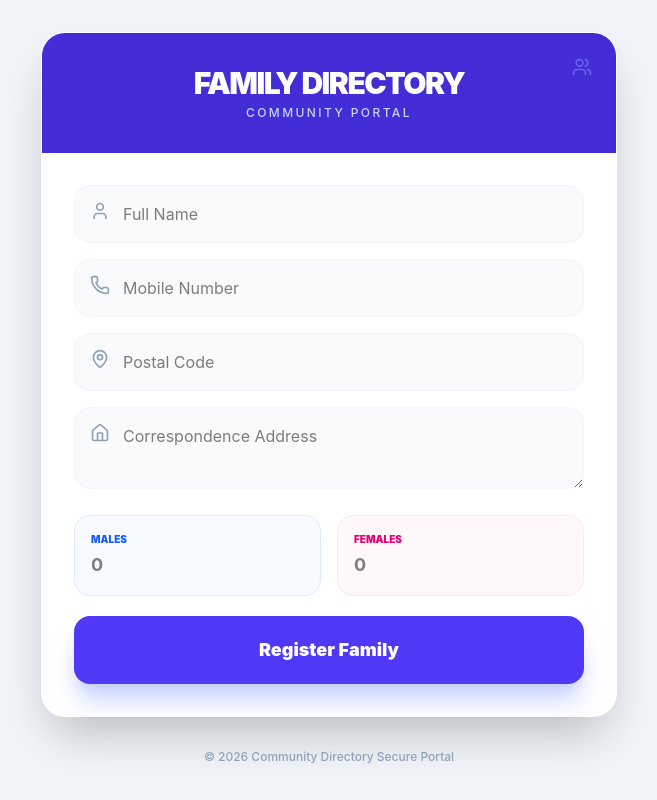
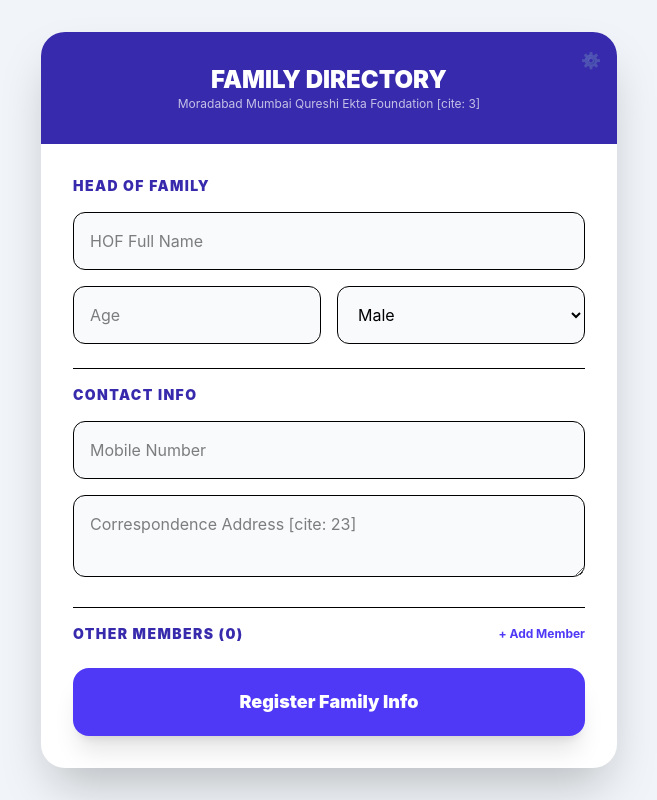
Before and after one commit to SoyalNdaf/family-directory, a React (Vite) app: page / in a window 1280 px wide. Shown: the whole page, without its empty margins (311-968 px from the left). Built offline with nearby package versions, Linux system fonts and the light colour scheme.

Commit message:
Fix database types and update UI

```diff
--- a/src/App.jsx
+++ b/src/App.jsx
@@ -1,6 +1,6 @@
 import React, { useState, useEffect } from 'react';
 import { createClient } from '@supabase/supabase-js';
-import { User, Phone, MapPin, Home, CheckCircle, AlertCircle, LayoutDashboard, LogOut, Search, Users } from 'lucide-react';
+import { User, Phone, MapPin, Home, CheckCircle, AlertCircle, LayoutDashboard, LogOut, Search, Users, Trash2, CalendarDays, Smile } from 'lucide-react';
 
 const supabase = createClient(
   import.meta.env.VITE_SUPABASE_URL,
@@ -8,36 +8,65 @@ const supabase = createClient(
 );
 
 export default function App() {
-  const [view, setView] = useState('form'); // 'form', 'login', or 'admin'
+  const [view, setView] = useState('form');
   const [loading, setLoading] = useState(false);
   const [submitted, setSubmitted] = useState(false);
   const [error, setError] = useState('');
   const [adminData, setAdminData] = useState([]);
   const [searchQuery, setSearchQuery] = useState('');
+  const [selectedFamily, setSelectedFamily] = useState(null);
 
-  const [formData, setFormData] = useState({
-    full_name: '', mobile_number: '', postal_code: '', address: '',
-    male_count: 0, female_count: 0, unmarried_male_count: 0, unmarried_female_count: 0
-  });
+  const [familyData, setFamilyData] = useState({ mobile_number: '', postal_code: '', address: '' });
+  const [members, setMembers] = useState([{ name: '', age: '', gender: 'Male' }]);
+  const [loginCreds, setLoginCreds] = useState({ user: '', pass: '' });
 
-  const [loginCreds, setLoginCreds] = useState({ user: '', pass: '' });
+  const addMemberRow = () => setMembers([...members, { name: '', age: '', gender: 'Male' }]);
+  const updateMember = (index, field, value) => {
+    const updated = [...members];
+    updated[index][field] = value;
+    setMembers(updated);
+  };
 
   const handleSubmit = async (e) => {
     e.preventDefault();
     setLoading(true);
     setError('');
-    const { error: insertError } = await supabase.from('community_members').insert([formData]);
-    if (insertError) {
-      setError(insertError.message.includes('unique') ? 'Mobile number already registered!' : insertError.message);
-    } else {
+
+    try {
+      // Step 1: Insert Family
+      const { data: family, error: fErr } = await supabase
+        .from('families')
+        .insert([{
+          ...familyData,
+          hof_name: members[0].name
+        }])
+        .select()
+        .single();
+
+      if (fErr) throw fErr;
+
+      // Step 2: Insert Members
+      const membersToInsert = members.map(m => ({
+        family_id: family.id,
+        member_name: m.name,
+        age: parseInt(m.age),
+        gender: m.gender
+      }));
+
+      const { error: mErr } = await supabase.from('family_members').insert(membersToInsert);
+      if (mErr) throw mErr;
+
       setSubmitted(true);
+    } catch (err) {
+      setError(err.message.includes('unique') ? 'Mobile Number already registered!' : err.message);
+    } finally {
+      setLoading(false);
     }
-    setLoading(false);
   };
 
   const handleLogin = (e) => {
     e.preventDefault();
-    if (loginCreds.user === 'admin' && loginCreds.pass === 'admin123') {
+    if (loginCreds.user === 'admin' && loginCreds.pass === 'admin2026') {
       fetchAdminData();
       setView('admin');
     } else {
@@ -47,137 +76,121 @@ export default function App() {
 
   const fetchAdminData = async () => {
     setLoading(true);
-    const { data, error } = await supabase.from('community_members').select('*').order('created_at', { ascending: false });
+    const { data, error } = await supabase.from('families').select('*, family_members(*)').order('created_at', { ascending: false });
     if (!error) setAdminData(data);
     setLoading(false);
   };
 
-  const filteredData = adminData.filter(item =>
-    item.full_name.toLowerCase().includes(searchQuery.toLowerCase()) ||
-    item.mobile_number.includes(searchQuery)
-  );
-
   if (view === 'admin') {
     return (
-      <div className="min-h-screen bg-slate-100 p-4 font-sans text-slate-800">
-        <div className="max-w-6xl mx-auto">
-          <div className="flex justify-between items-center mb-6 bg-white p-4 rounded-xl shadow-sm">
-            <h1 className="text-xl font-bold flex items-center gap-2 text-indigo-700"><LayoutDashboard /> Admin Portal</h1>
-            <button onClick={() => setView('form')} className="flex items-center gap-2 text-red-600 font-bold bg-red-50 px-4 py-2 rounded-lg hover:bg-red-100 transition"><LogOut size={18} /> Exit Admin</button>
+      <div className="min-h-screen bg-slate-50 p-6 font-sans">
+        <header className="flex justify-between items-center bg-indigo-900 p-5 rounded-2xl text-white mb-6">
+          <h1 className="text-xl font-black uppercase">Admin Dashboard</h1>
+          <button onClick={() => setView('form')} className="bg-white/10 px-4 py-2 rounded-lg font-bold">Exit</button>
+        </header>
+        <div className="bg-white rounded-2xl shadow-sm overflow-hidden border border-slate-200">
+           <div className="p-4 border-b">
+              <input className="w-full p-3 bg-slate-100 rounded-xl outline-none" placeholder="Search members..." onChange={e => setSearchQuery(e.target.value)} />
            </div>
-
-          <div className="grid grid-cols-2 md:grid-cols-4 gap-4 mb-6">
-            <div className="bg-white p-6 rounded-xl shadow-sm border-b-4 border-indigo-500">
-              <p className="text-xs text-slate-500 font-bold uppercase tracking-wider">Total Families</p>
-              <p className="text-3xl font-black">{adminData.length}</p>
-            </div>
-            <div className="bg-white p-6 rounded-xl shadow-sm border-b-4 border-green-500">
-              <p className="text-xs text-slate-500 font-bold uppercase tracking-wider">Total Members</p>
-              <p className="text-3xl font-black">
-                {adminData.reduce((acc, curr) => acc + (curr.male_count || 0) + (curr.female_count || 0), 0)}
-              </p>
-            </div>
-          </div>
-
-          <div className="bg-white rounded-2xl shadow-sm overflow-hidden border border-slate-200">
-            <div className="p-4 border-b bg-white sticky top-0 z-10">
-              <div className="relative">
-                <Search className="absolute left-3 top-3.5 text-slate-400" size={20} />
-                <input
-                  className="w-full pl-11 p-3 bg-slate-50 border border-slate-200 rounded-xl focus:ring-2 focus:ring-indigo-500 outline-none transition"
-                  placeholder="Search by name or mobile..."
-                  onChange={(e) => setSearchQuery(e.target.value)}
-                />
-              </div>
-            </div>
-            <div className="overflow-x-auto">
            <table className="w-full text-left">
-                <thead className="bg-slate-50 text-slate-600 border-b">
-                  <tr>
-                    <th className="p-4 text-xs font-black uppercase tracking-widest">Name</th>
-                    <th className="p-4 text-xs font-black uppercase tracking-widest">Mobile</th>
-                    <th className="p-4 text-xs font-black uppercase tracking-widest text-center">Family Size</th>
-                    <th className="p-4 text-xs font-black uppercase tracking-widest">Address</th>
-                  </tr>
+              <thead className="bg-slate-50 border-b text-xs font-bold uppercase text-slate-500">
+                <tr><th className="p-4">HOF Name</th><th className="p-4">Mobile</th><th className="p-4">Members</th></tr>
               </thead>
               <tbody>
-                  {filteredData.map(member => (
-                    <tr key={member.id} className="border-b hover:bg-indigo-50/30 transition last:border-0">
-                      <td className="p-4 font-semibold text-slate-800">{member.full_name}</td>
-                      <td className="p-4 text-slate-600 font-mono tracking-tighter">{member.mobile_number}</td>
-                      <td className="p-4 text-center">
-                        <span className="bg-blue-100 text-blue-700 px-2 py-1 rounded text-xs font-bold">{member.male_count}M</span>
-                        <span className="mx-1 text-slate-300">|</span>
-                        <span className="bg-pink-100 text-pink-700 px-2 py-1 rounded text-xs font-bold">{member.female_count}F</span>
-                      </td>
-                      <td className="p-4 text-xs text-slate-500 max-w-xs break-words">{member.address}</td>
+                {adminData.filter(f => f.hof_name?.toLowerCase().includes(searchQuery.toLowerCase())).map(f => (
+                  <tr key={f.id} className="border-b hover:bg-slate-50 cursor-pointer" onClick={() => setSelectedFamily(f)}>
+                    <td className="p-4 font-bold">{f.hof_name}</td>
+                    <td className="p-4">{f.mobile_number}</td>
+                    <td className="p-4">{f.family_members?.length || 0}</td>
                   </tr>
                 ))}
               </tbody>
            </table>
         </div>
+        {selectedFamily && (
+          <div className="fixed inset-0 bg-black/50 flex items-center justify-center p-4" onClick={() => setSelectedFamily(null)}>
+            <div className="bg-white p-8 rounded-3xl max-w-lg w-full" onClick={e => e.stopPropagation()}>
+              <h2 className="text-2xl font-black mb-4">{selectedFamily.hof_name}'s Family</h2>
+              {selectedFamily.family_members.map(m => (
+                <div key={m.id} className="border-b py-2 flex justify-between">
+                  <span>{m.member_name} ({m.gender})</span>
+                  <span className="font-bold">{m.age} Years</span>
+                </div>
+              ))}
+              <button onClick={() => setSelectedFamily(null)} className="mt-6 w-full bg-slate-100 py-3 rounded-xl font-bold">Close</button>
             </div>
           </div>
+        )}
       </div>
     );
   }
 
   return (
-    <div className="min-h-screen bg-slate-100 py-8 px-4 font-sans antialiased">
-      <div className="max-w-xl mx-auto bg-white rounded-3xl shadow-2xl overflow-hidden border border-white/20">
-        <div className="bg-indigo-700 p-8 text-white text-center relative shadow-inner">
-          <h1 className="text-3xl font-black tracking-tighter uppercase mb-1">Family Directory</h1>
-          <p className="text-indigo-200 text-xs font-medium uppercase tracking-[0.2em]">Community Portal</p>
-          <button
-            onClick={() => setView('login')}
-            className="absolute top-4 right-4 p-2 text-indigo-300 hover:text-white transition-all opacity-40 hover:opacity-100"
-          >
-            <Users size={20} />
-          </button>
-        </div>
+    <div className="min-h-screen bg-slate-100 py-8 px-4 font-sans">
+      <div className="max-w-xl mx-auto bg-white rounded-3xl shadow-2xl overflow-hidden">
+        <header className="bg-indigo-800 p-8 text-white text-center relative">
+          <h1 className="text-2xl font-black uppercase">Family Directory</h1>
+          <p className="text-xs opacity-70">Moradabad Mumbai Qureshi Ekta Foundation [cite: 3]</p>
+          <button onClick={() => setView('login')} className="absolute top-4 right-4 opacity-30 hover:opacity-100">⚙️</button>
+        </header>
 
         {submitted ? (
-          <div className="p-16 text-center animate-in fade-in zoom-in duration-300">
-            <div className="w-20 h-20 bg-green-100 rounded-full flex items-center justify-center mx-auto mb-6">
-              <CheckCircle className="w-10 h-10 text-green-600" />
-            </div>
-            <h2 className="text-2xl font-black text-slate-800">Registration Complete</h2>
-            <p className="text-slate-500 mt-3 leading-relaxed">Thank you, {formData.full_name}. Your family information has been securely stored.</p>
-            <button onClick={() => window.location.reload()} className="mt-10 w-full bg-slate-100 py-4 rounded-2xl text-slate-800 font-bold hover:bg-slate-200 transition">Add Another Entry</button>
+          <div className="p-16 text-center">
+            <CheckCircle className="w-16 h-16 text-green-500 mx-auto mb-4" />
+            <h2 className="text-2xl font-black">Success!</h2>
+            <button onClick={() => window.location.reload()} className="mt-8 w-full bg-slate-900 text-white py-4 rounded-xl font-bold">Add Another Family</button>
           </div>
         ) : view === 'login' ? (
-          <form onSubmit={handleLogin} className="p-10 space-y-5">
-            <div className="text-center mb-6">
-              <h2 className="font-black text-2xl text-slate-800">Admin Login</h2>
-              <p className="text-slate-400 text-sm">Enter credentials to view directory</p>
-            </div>
-            <input required className="w-full p-4 bg-slate-50 border border-slate-200 rounded-2xl outline-none focus:ring-2 focus:ring-indigo-500 transition" placeholder="Username" onChange={e => setLoginCreds({...loginCreds, user: e.target.value})} />
-            <input required type="password" className="w-full p-4 bg-slate-50 border border-slate-200 rounded-2xl outline-none focus:ring-2 focus:ring-indigo-500 transition" placeholder="Password" onChange={e => setLoginCreds({...loginCreds, pass: e.target.value})} />
-            <button className="w-full bg-slate-900 text-white p-4 rounded-2xl font-black hover:bg-black transition shadow-xl">Access Dashboard</button>
-            <button type="button" onClick={() => setView('form')} className="w-full text-slate-400 text-sm font-bold">Cancel</button>
+          <form onSubmit={handleLogin} className="p-8 space-y-4">
+            <h2 className="text-xl font-black">Admin Access</h2>
+            <input className="w-full p-4 border rounded-xl" placeholder="Username" onChange={e => setLoginCreds({...loginCreds, user: e.target.value})} />
+            <input type="password" className="w-full p-4 border rounded-xl" placeholder="Password" onChange={e => setLoginCreds({...loginCreds, pass: e.target.value})} />
+            <button className="w-full bg-indigo-600 text-white py-4 rounded-xl font-black">Login</button>
+            <button type="button" onClick={() => setView('form')} className="w-full text-slate-400 text-sm mt-2">Back to Registration</button>
           </form>
         ) : (
-          <form onSubmit={handleSubmit} className="p-8 space-y-5">
-            {error && <div className="p-4 bg-red-50 text-red-700 rounded-2xl text-sm font-bold flex items-center gap-2"><AlertCircle size={18}/> {error}</div>}
-            <div className="space-y-4">
-              <div className="relative group"><User className="absolute left-4 top-4 text-slate-400 group-focus-within:text-indigo-500 transition" size={20} /><input required placeholder="Full Name" className="w-full pl-12 p-4 bg-slate-50 border border-slate-100 rounded-2xl focus:bg-white focus:ring-2 focus:ring-indigo-500 transition outline-none" onChange={e => setFormData({...formData, full_name: e.target.value})} /></div>
-              <div className="relative group"><Phone className="absolute left-4 top-4 text-slate-400 group-focus-within:text-indigo-500 transition" size={20} /><input required type="tel" placeholder="Mobile Number" className="w-full pl-12 p-4 bg-slate-50 border border-slate-100 rounded-2xl focus:bg-white focus:ring-2 focus:ring-indigo-500 transition outline-none" onChange={e => setFormData({...formData, mobile_number: e.target.value})} /></div>
-              <div className="relative group"><MapPin className="absolute left-4 top-4 text-slate-400 group-focus-within:text-indigo-500 transition" size={20} /><input required placeholder="Postal Code" className="w-full pl-12 p-4 bg-slate-50 border border-slate-100 rounded-2xl focus:bg-white focus:ring-2 focus:ring-indigo-500 transition outline-none" onChange={e => setFormData({...formData, postal_code: e.target.value})} /></div>
-              <div className="relative group"><Home className="absolute left-4 top-4 text-slate-400 group-focus-within:text-indigo-500 transition" size={20} /><textarea required placeholder="Correspondence Address" className="w-full pl-12 p-4 bg-slate-50 border border-slate-100 rounded-2xl focus:bg-white focus:ring-2 focus:ring-indigo-500 transition outline-none" rows="2" onChange={e => setFormData({...formData, address: e.target.value})} /></div>
+          <form onSubmit={handleSubmit} className="p-8 space-y-6">
+            {error && <div className="p-4 bg-red-50 text-red-700 rounded-xl text-sm font-bold">{error}</div>}
+
+            <section className="space-y-4">
+              <h3 className="font-black text-indigo-800 text-sm uppercase tracking-widest">Head of Family</h3>
+              <input required placeholder="HOF Full Name" className="w-full p-4 bg-slate-50 border rounded-xl outline-none focus:ring-2 focus:ring-indigo-500" onChange={e => updateMember(0, 'name', e.target.value)} />
+              <div className="grid grid-cols-2 gap-4">
+                <input required type="number" placeholder="Age" className="w-full p-4 bg-slate-50 border rounded-xl outline-none" onChange={e => updateMember(0, 'age', e.target.value)} />
+                <select className="w-full p-4 bg-slate-50 border rounded-xl outline-none" onChange={e => updateMember(0, 'gender', e.target.value)}>
+                  <option>Male</option><option>Female</option>
+                </select>
               </div>
+            </section>
 
-            <div className="grid grid-cols-2 gap-4">
-              <div className="bg-blue-50/50 p-4 rounded-2xl border border-blue-100"><label className="text-[10px] uppercase font-black text-blue-600 block mb-1">Males</label><input type="number" min="0" placeholder="0" className="w-full bg-transparent font-bold text-lg outline-none" onChange={e => setFormData({...formData, male_count: parseInt(e.target.value)||0})} /></div>
-              <div className="bg-pink-50/50 p-4 rounded-2xl border border-pink-100"><label className="text-[10px] uppercase font-black text-pink-600 block mb-1">Females</label><input type="number" min="0" placeholder="0" className="w-full bg-transparent font-bold text-lg outline-none" onChange={e => setFormData({...formData, female_count: parseInt(e.target.value)||0})} /></div>
+            <section className="space-y-4 pt-4 border-t">
+              <h3 className="font-black text-indigo-800 text-sm uppercase tracking-widest">Contact Info</h3>
+              <input required type="tel" placeholder="Mobile Number" className="w-full p-4 bg-slate-50 border rounded-xl outline-none" onChange={e => setFamilyData({...familyData, mobile_number: e.target.value})} />
+              <textarea required placeholder="Correspondence Address [cite: 23]" className="w-full p-4 bg-slate-50 border rounded-xl outline-none" rows="2" onChange={e => setFamilyData({...familyData, address: e.target.value})} />
+            </section>
+
+            <section className="space-y-4 pt-4 border-t">
+              <div className="flex justify-between items-center">
+                <h3 className="font-black text-indigo-800 text-sm uppercase tracking-widest">Other Members ({members.length - 1})</h3>
+                <button type="button" onClick={addMemberRow} className="text-indigo-600 font-bold text-xs">+ Add Member</button>
               </div>
+              {members.slice(1).map((m, i) => (
+                <div key={i} className="p-4 bg-slate-50 rounded-xl grid grid-cols-3 gap-2">
+                  <input required placeholder="Name" className="p-2 border rounded bg-white text-sm" onChange={e => updateMember(i + 1, 'name', e.target.value)} />
+                  <input required type="number" placeholder="Age" className="p-2 border rounded bg-white text-sm" onChange={e => updateMember(i + 1, 'age', e.target.value)} />
+                  <select className="p-2 border rounded bg-white text-sm" onChange={e => updateMember(i + 1, 'gender', e.target.value)}>
+                    <option>Male</option><option>Female</option>
+                  </select>
+                </div>
+              ))}
+            </section>
 
-            <button disabled={loading} className="w-full bg-indigo-600 text-white p-5 rounded-2xl font-black text-lg shadow-xl shadow-indigo-200 hover:bg-indigo-700 active:scale-95 transition-all">
-              {loading ? 'Processing...' : 'Register Family'}
+            <button disabled={loading} className="w-full bg-indigo-600 text-white p-5 rounded-2xl font-black text-lg shadow-xl hover:bg-indigo-700 transition-all">
+              {loading ? 'Processing...' : 'Register Family Info'}
             </button>
           </form>
         )}
       </div>
-      <p className="text-center text-slate-400 text-xs mt-8 font-medium">© 2026 Community Directory Secure Portal</p>
     </div>
   );
 }
```
Lines whose indentation alone changed are shown as unchanged.
